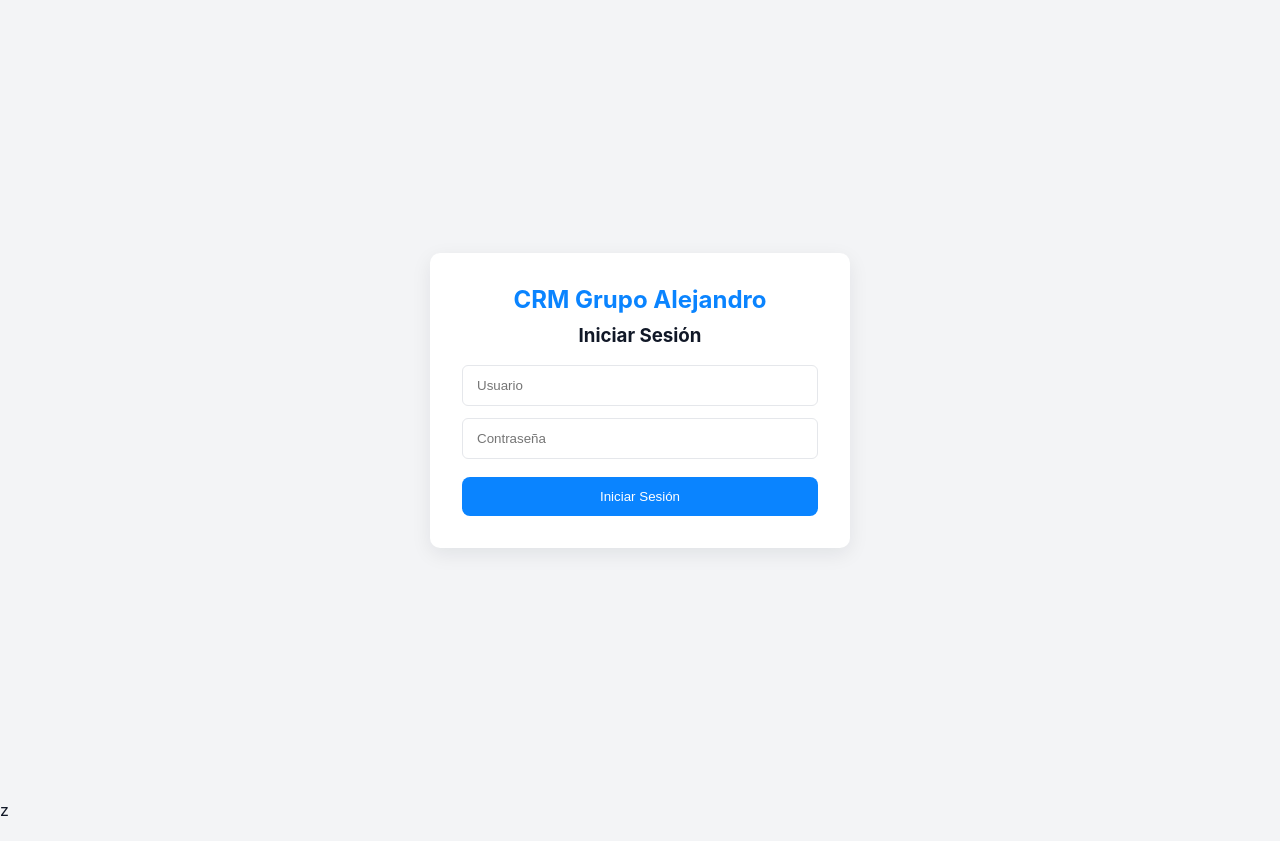
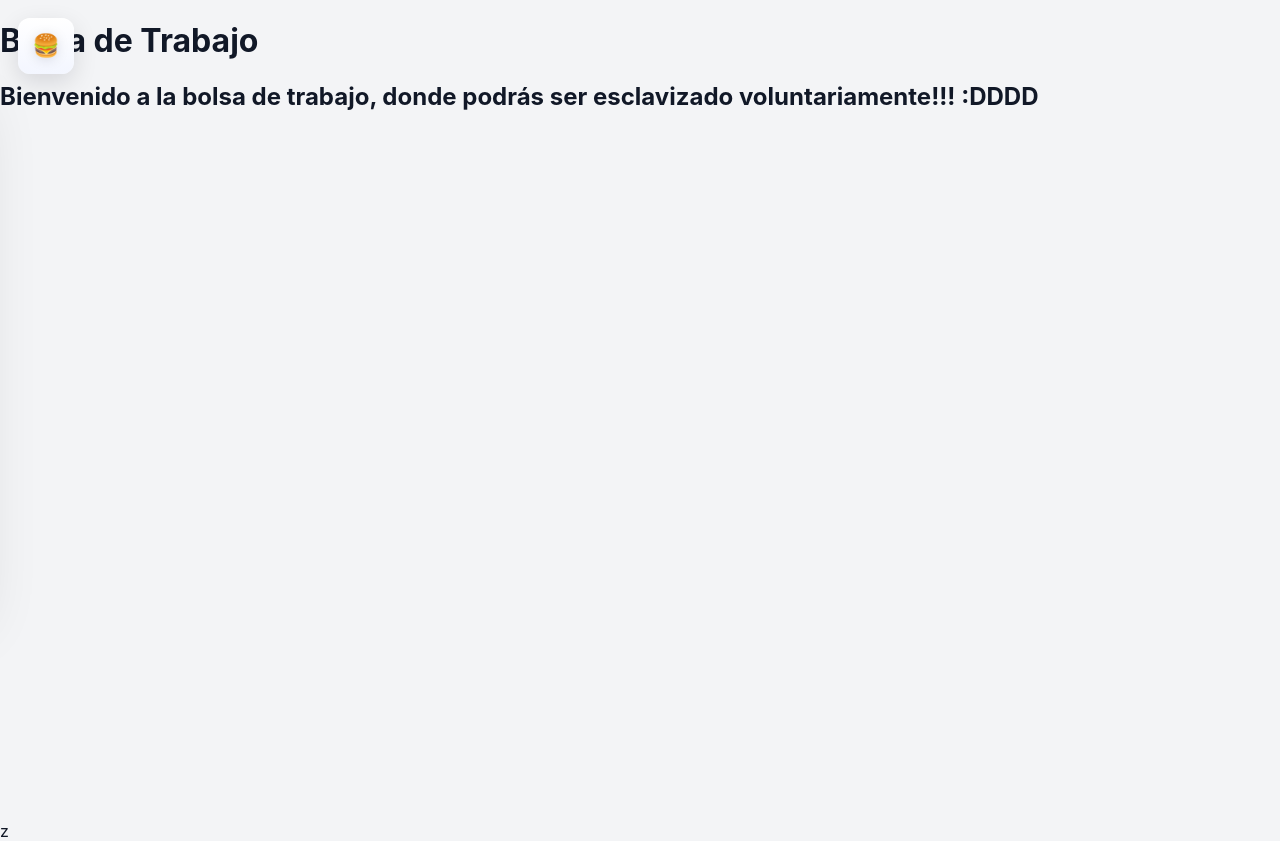
Before and after one commit to afdl59/SistemasWeb, a React (Vite) app in the folder frontend/: page /bolsaTrabajo in a window 1280 px wide. Before the commit this address led to /login. Before the commit the page ends 820 px from the top, so only its background shows below. Built offline with nearby package versions, Linux system fonts and the light colour scheme.

Commit message:
bolsa de trabajo

```diff
--- a/frontend/src/components/SideMenu.jsx
+++ b/frontend/src/components/SideMenu.jsx
@@ -27,12 +27,10 @@ export default function SideMenu() {
     navigate('/login')
     setOpen(false)
   }
+
   const bolsaTrabajo = () => {
-    /*navigate('/bolsa-trabajo')*/
+    navigate('/bolsaTrabajo')
     setOpen(false)
-    /*A quien este mirando esto, todo esta hecho y tendría q funcionar para ir a bolsa de trabajo, al menos eso creo yo */
-    console.log("Raquel ayuda por favor, estoy sufriendo no se que hacer :'(")
-
   }
 
   return (
--- a/frontend/src/routes/index.jsx
+++ b/frontend/src/routes/index.jsx
@@ -2,6 +2,7 @@ import React from 'react'
 import { BrowserRouter, Routes, Route, Navigate } from 'react-router-dom'
 import Login from '../views/Login'
 import Landing from '../views/Landing'
+import BolsaTrabajo from '../views/BolsaTrabajo'
 
 export default function RoutesApp() {
 	return (
@@ -10,7 +11,8 @@ export default function RoutesApp() {
 				{/* Mostrar el login por defecto en la raíz */}
 				<Route path="/login" element={<Login />} />
 				<Route path="/landing" element={<Landing />} />
-				{/*<Route path="/bolsa-trabajo" element={<BolsaTrabajo />} />*/}
+				<Route path="/bolsaTrabajo" element={<BolsaTrabajo />} />
+
 
 				<Route path="/" element={<Navigate to="/login" replace />} />
 				<Route path="*" element={<Navigate to="/login" replace />} />
--- /dev/null
+++ b/frontend/src/views/BolsaTrabajo.css
@@ -0,0 +1,3 @@
+.bolsaTrabajo-page{ min-height:100vh; background:linear-gradient(180deg,#f7fbff,#f3f7fb); position:relative }
+.bolsaTrabajo-blank{ width:100%; height:80vh; display:flex; align-items:center; justify-content:center }
+.bolsaTrabajo-blank h1{ color:#0b3b66 }
--- a/frontend/src/views/BolsaTrabajo.jsx
+++ b/frontend/src/views/BolsaTrabajo.jsx
@@ -2,15 +2,16 @@ import React from 'react'
 import SideMenu from '../components/SideMenu'
 
 
+
 export default function BolsaTrabajo() {
   return(
-        <div className="BolsaTrabajo">
+        <div className="BolsaTrabajo-page">
 
           <SideMenu />
 
           <div className="BolsaTrabajo-blank">
-              <><h1>Bolsa de Trabajo</h1>
-                <h2>Bienvenido a la bolsa de trabajo, donde podrás ser esclavizado voluntariamente!!! :DDDD</h2></>
+              <h1>Bolsa de Trabajo</h1>
+              <h2>Bienvenido a la bolsa de trabajo, donde podrás ser esclavizado voluntariamente!!! :DDDD</h2>
           </div>
 
         </div>
```
